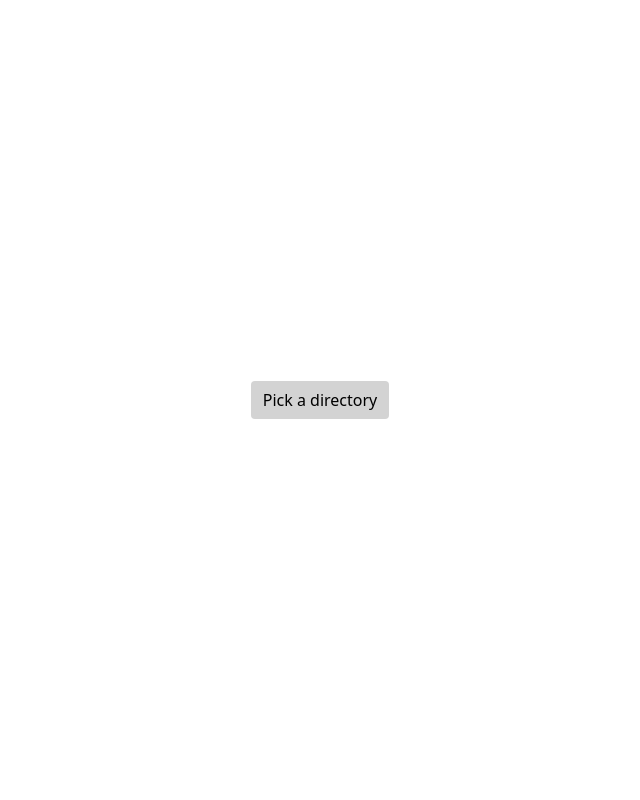
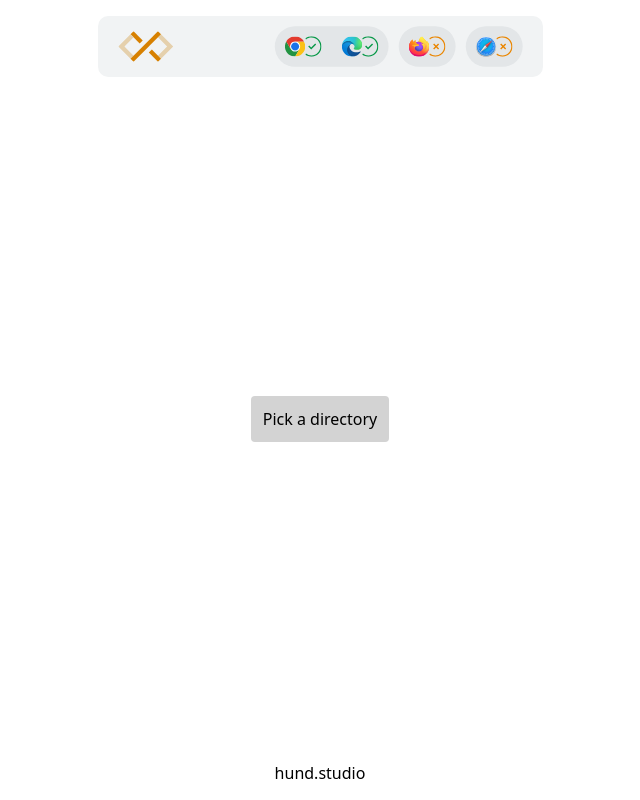
Before and after one commit to hund-studio/mdgen, a React (Vite) app: page / in a window 1280 px wide. Shown: the whole page, without its empty margins (320-960 px from the left). Built offline with nearby package versions, Linux system fonts and the light colour scheme.

Commit message:
tool ui update

```diff
--- a/src/App.tsx
+++ b/src/App.tsx
@@ -129,6 +129,8 @@ function App() {
   return (
     <>
       <div id="tool" className={`${styles["wrapper"]} ${styles["buttons"]} ${styles["vertical"]}`}>
+        <img src="/availability.svg" alt="availability" className={`${styles["availability"]}`} />
+        <div className={`${styles["buttons"]} ${styles["vertical"]}`}>
           <button onClick={directoryPicker}>
             {root ? <>Change directory</> : <>Pick a directory</>}
           </button>
@@ -142,6 +144,8 @@ function App() {
               </div>
             );
           })()}
+        </div>
+        <div>hund.studio</div>
       </div>
       {(() => {
         if (!preview) return;
--- a/src/index.scss
+++ b/src/index.scss
@@ -19,6 +19,7 @@ button {
   font: inherit;
   padding: 0.5em 0.75em;
   cursor: pointer;
+  min-height: 46px;
 
   &:hover {
     background-color: lightcyan;
--- a/src/tools.module.scss
+++ b/src/tools.module.scss
@@ -3,7 +3,7 @@
   padding: 1rem;
   box-sizing: border-box;
   align-items: center;
-  justify-content: center;
+  justify-content: space-between;
 }
 
 .buttons {
@@ -62,3 +62,8 @@
     background-color: white;
   }
 }
+
+.availability {
+  width: 445px;
+  max-width: 100%;
+}
```
Also changed, not shown: public/availability.svg (added). Lines whose indentation alone changed are shown as unchanged.
